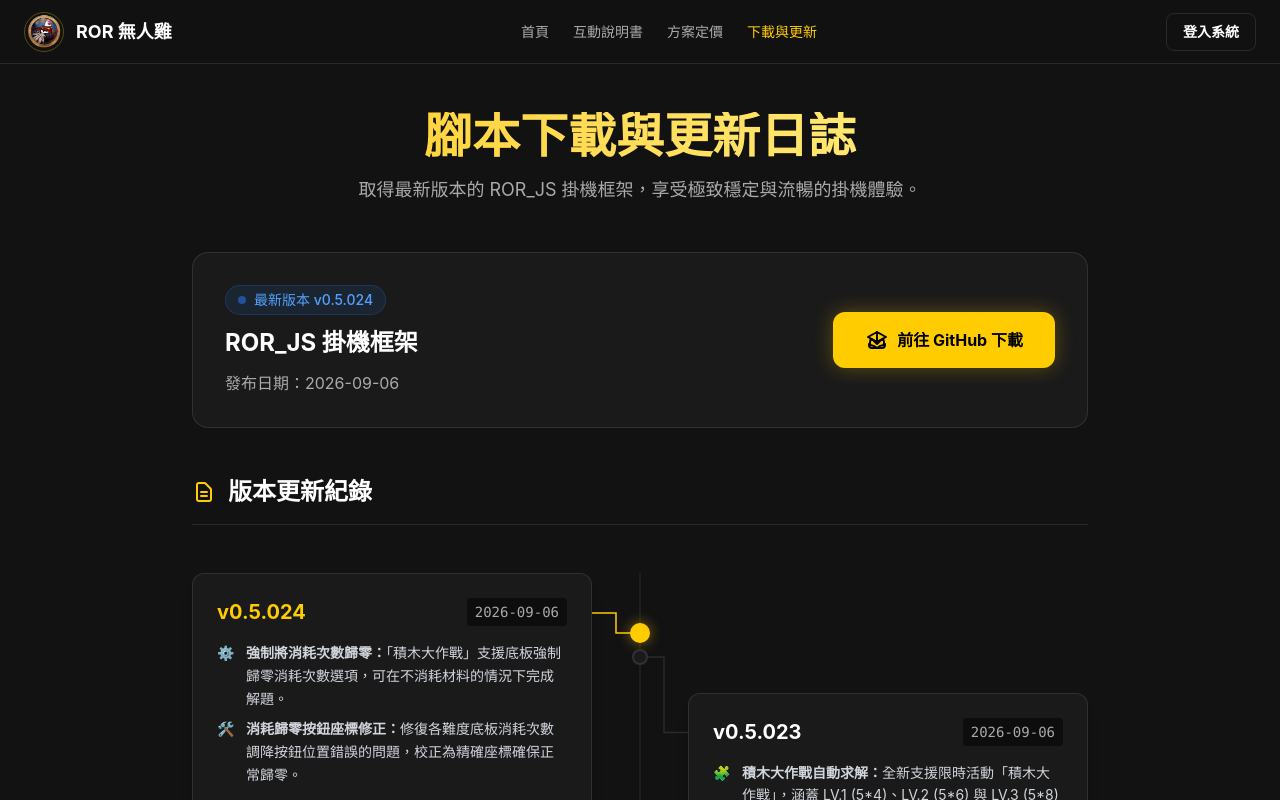
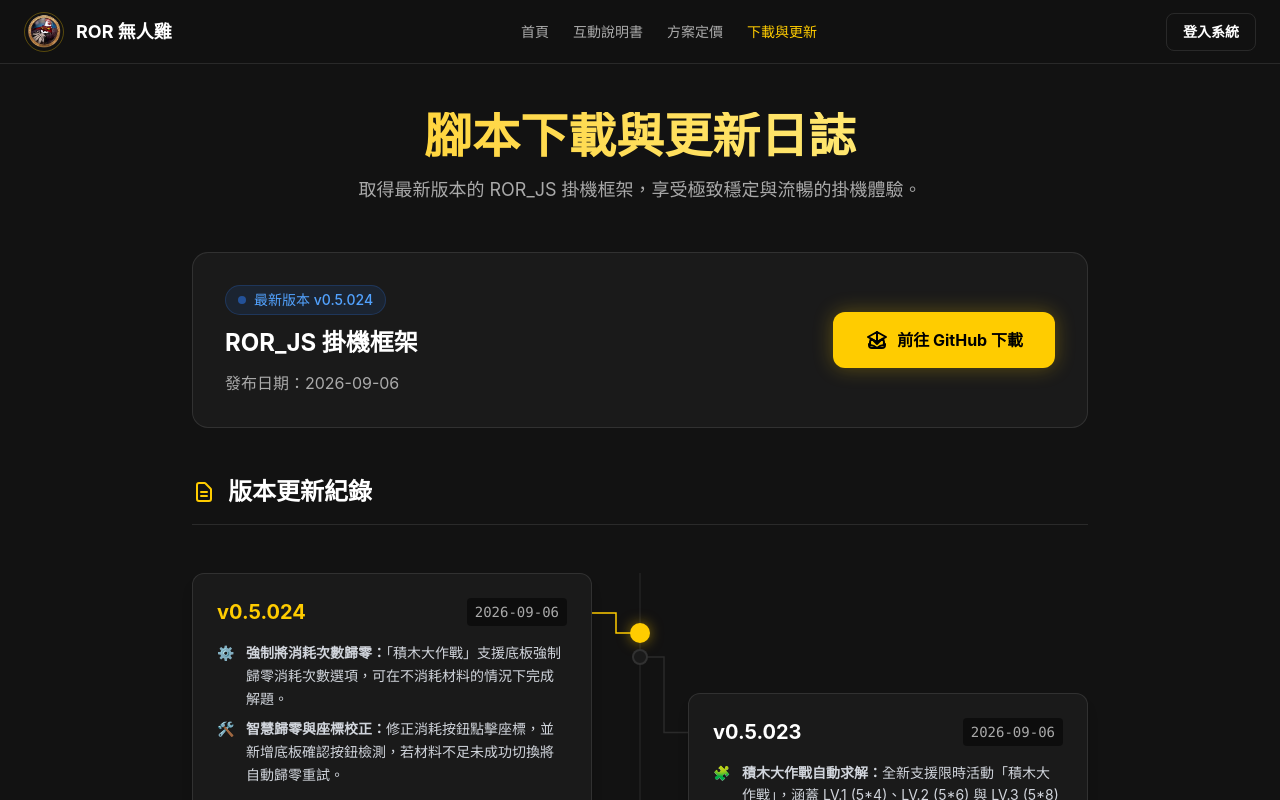
Before and after one commit to w8s3suimin/ROR_PX, a Vue app: page /download in a window 1280 px wide. Shown: the top 800 px of the page. Built offline with nearby package versions, Linux system fonts and the light colour scheme.

Commit message:
Update v0.5.024 notes with smart zero retry and validation

```diff
--- a/src/views/Download.vue
+++ b/src/views/Download.vue
@@ -145,7 +145,7 @@ const patches = ref([
     isLatest: true,
     features: [
       { icon: '⚙️', color: 'text-yellow-400', desc: '<strong>強制將消耗次數歸零：</strong>「積木大作戰」支援底板強制歸零消耗次數選項，可在不消耗材料的情況下完成解題。' },
-      { icon: '🛠️', color: 'text-blue-400', desc: '<strong>消耗歸零按鈕座標修正：</strong>修復各難度底板消耗次數調降按鈕位置錯誤的問題，校正為精確座標確保正常歸零。' }
+      { icon: '🛠️', color: 'text-blue-400', desc: '<strong>智慧歸零與座標校正：</strong>修正消耗按鈕點擊座標，並新增底板確認按鈕檢測，若材料不足未成功切換將自動歸零重試。' }
     ]
   },
   {
```
